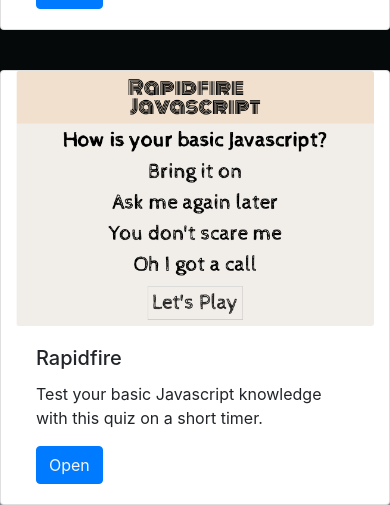
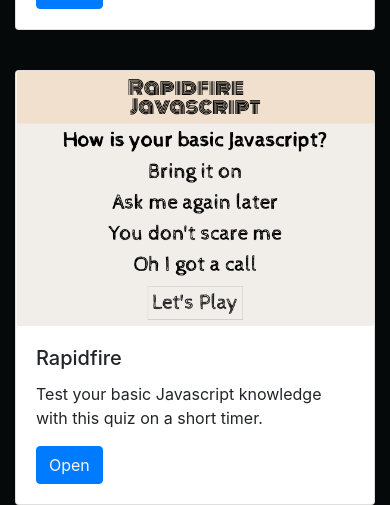
Before and after one commit to dvadz/portfolio, a React (Create React App) app: page / in a window 390 px wide. Shown: the part 1495-2000 px from the top of the page. Built offline with nearby package versions, Linux system fonts and the light colour scheme.

Commit message:
- wrapped cards in divs - changed card breakpoint width - changed height declarations, padding, margin

```diff
--- a/src/components/Portfolio.css
+++ b/src/components/Portfolio.css
@@ -1,8 +1,5 @@
 .portfolio {
-  /* display: flex; */
-  /* flex-direction: column; */
-  height: 100vh;
-  min-height: 700px;
+  padding-bottom: 90px;
 }
 
 .card {
--- a/src/components/Portfolio.js
+++ b/src/components/Portfolio.js
@@ -13,7 +13,8 @@ const Portfolio = () => {
 
       <div className='row'>
         {/* Project 1 */}
-        <div className='card col-sm-6 col-md-4'>
+        <div className=' col-md-4'>
+          <div className='card'>
             <div className='row no-gutters'>
               <div>
                 <img src={noob} className='card-img' alt='project' />
@@ -22,8 +23,8 @@ const Portfolio = () => {
                 <div className='card-body'>
                   <h5 className='card-title'>Noob Board</h5>
                   <p className='card-text'>
-                  Noob-board is a community board for posting your questions posting and commenting
-                  on others' questions. Also share your ideas and new discoveries.
+                    Noob-board is a community board for posting your questions posting and
+                    commenting on others' questions. Also share your ideas and new discoveries.
                   </p>
                   <a
                     className='btn btn-primary'
@@ -35,9 +36,11 @@ const Portfolio = () => {
               </div>
             </div>
           </div>
+        </div>
 
         {/* Project 2 */}
-        <div className='card col-sm-6 col-md-4'>
+        <div className=' col-md-4'>
+          <div className='card'>
             <div className='row no-gutters'>
               <div>
                 <img src={rapidfire} className='card-img' alt='project' />
@@ -58,9 +61,10 @@ const Portfolio = () => {
               </div>
             </div>
           </div>
-
+        </div>
         {/* Project 3 */}
-        <div className='card col-sm-6 col-md-4'>
+        <div className=' col-md-4'>
+          <div className='card'>
             <div className='row no-gutters'>
               <div>
                 <img src={rpg} className='card-img' alt='project' />
@@ -68,7 +72,9 @@ const Portfolio = () => {
               <div>
                 <div className='card-body'>
                   <h5 className='card-title'>RPG Game</h5>
-                <p className='card-text'>Pick your favorite player and defeat the rest of them.</p>
+                  <p className='card-text'>
+                    Pick your favorite player and defeat the rest of them.
+                  </p>
                   <a
                     className='btn btn-primary'
                     href=' https://dvadz.github.io/unit-4-game/'
@@ -81,6 +87,7 @@ const Portfolio = () => {
           </div>
         </div>
       </div>
+    </div>
   );
 };
 
```
Lines whose indentation alone changed are shown as unchanged.
